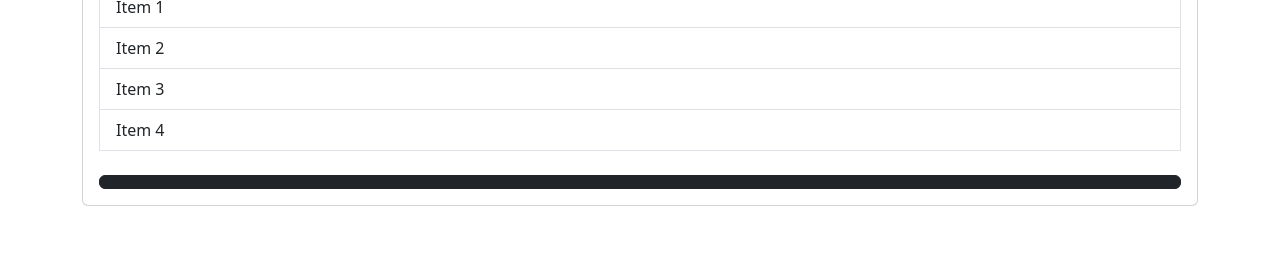
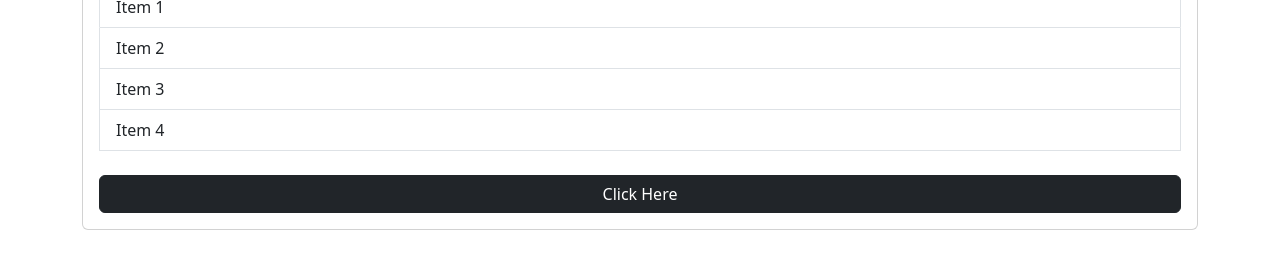
Before and after one commit to taqimuhammad/Javascript-work, a plain HTML site: page Dom 1/index.html in a window 1280 px wide. Shown: the part 390-658 px from the top of the page. Drawn offline with nearby package versions, Linux system fonts and the light colour scheme.

Commit message:
Updated index.html

```diff
--- a/Dom 1/index.html
+++ b/Dom 1/index.html
@@ -30,7 +30,7 @@
                 <li class="list-group-item">Item 4</li>
                <!-- <li>Item 5</li>  js works as element by tage which is li.-->
                 <br>
-                <button class="btn btn-dark" id="button"></button>
+                <button onclick="alert(1)" class="btn btn-dark" id="button btn-block">Click Here</button>
             </ul>
         </div>
     </div>
```
